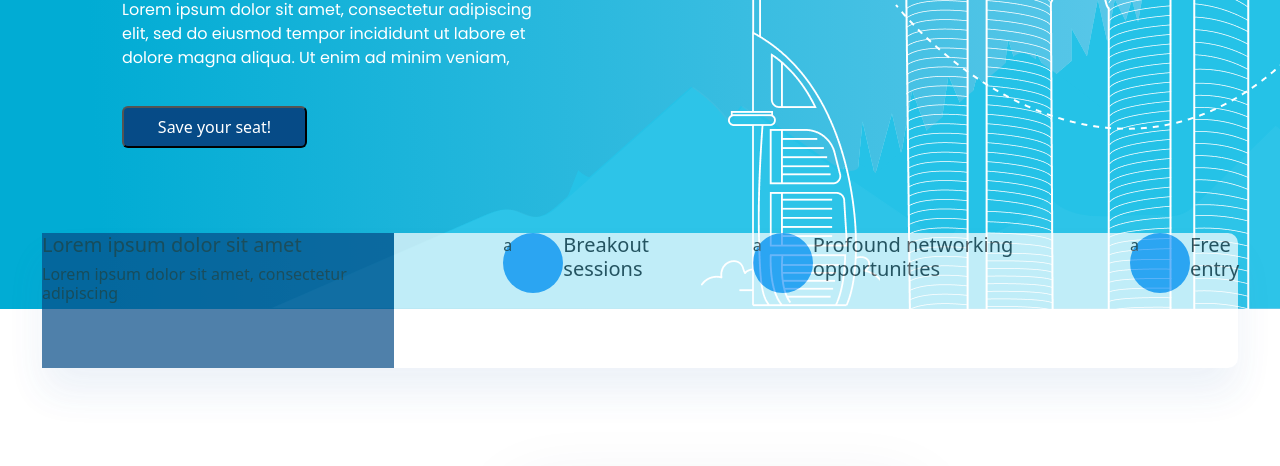
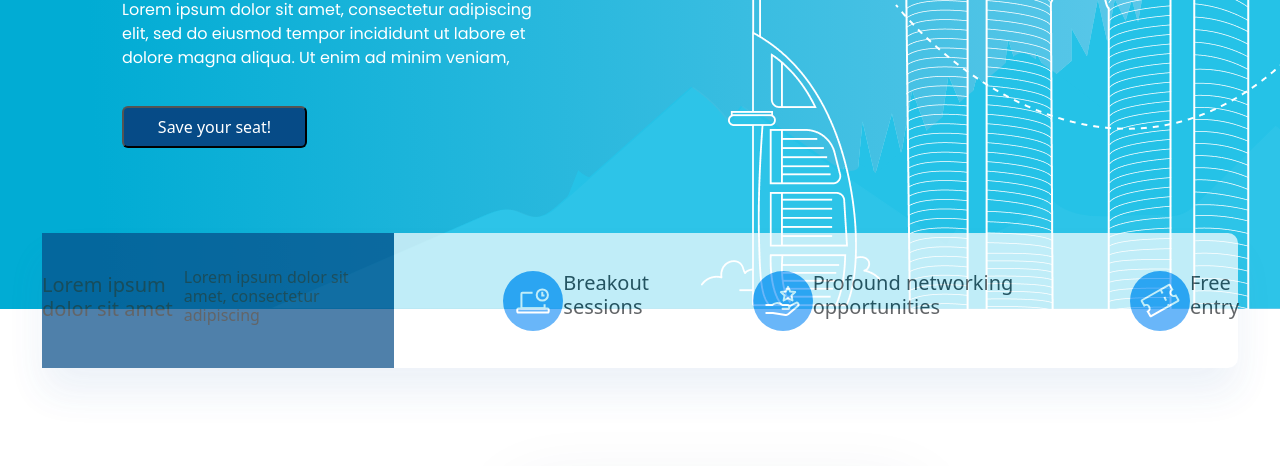
Before and after one commit to STANLY-BABY/Sass-UI, a plain HTML site: page index.html in a window 1280 px wide. Shown: the part 263-729 px from the top of the page. Drawn offline with nearby package versions, Linux system fonts and the light colour scheme.

Commit message:
top part updated

```diff
--- a/index.html
+++ b/index.html
@@ -52,16 +52,16 @@
             <h6>Lorem ipsum dolor sit amet, consectetur adipiscing</h6>
           </div>
           <div style="display: flex; justify-content: space-around">
-            <div class="icon">a</div>
+            <div class="icon"><img src="./Images/Group 13836.svg" alt=""></div>
 
             <h5 style="width: 5rem">Breakout sessions</h5>
           </div>
           <div style="display: flex; justify-content: space-around">
-            <div class="icon">a</div>
+            <div class="icon"><img src="./Images/Group 13834.svg" alt=""></div>
             <h5 style="width: 13rem">Profound networking opportunities</h5>
           </div>
           <div style="display: flex; justify-content: space-between">
-            <div class="icon">a</div>
+            <div class="icon"><img src="./Images/Group 13835.svg" alt=""></div>
             <h5 style="width: 3rem">Free entry</h5>
           </div>
         </div>
--- a/index.scss
+++ b/index.scss
@@ -147,15 +147,23 @@ button {
 		border-radius: 10px;
 		display: flex;
 		justify-content: space-between;
+		align-items: center;
 		.icon{
-border-radius: 100%;
+			display: flex;
+			justify-content: center;
+			align-items: center;
+		border-radius: 100%;
 		background-color: #2B98F7;
 		width: 60px;
 		height: 60px;
 	}
 
 		.blueComp {
+			display: flex;
+			justify-content: center;
+			align-items: center;
 			width: 22rem;
+			height: 100%;
 			background-color: #064B87;
 		}
 	}
```
Also changed, not shown: Images/Group 13834.svg (added), Images/Group 13835.svg (added), Images/Group 13836.svg (added), index.css, 1 other file.
